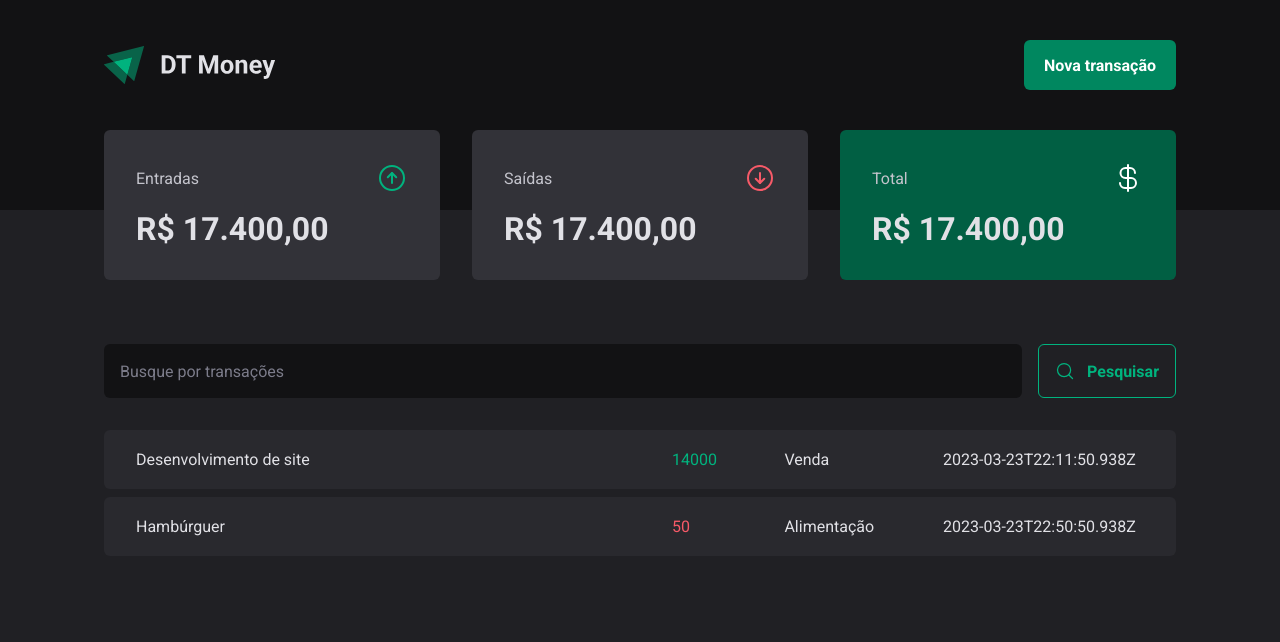
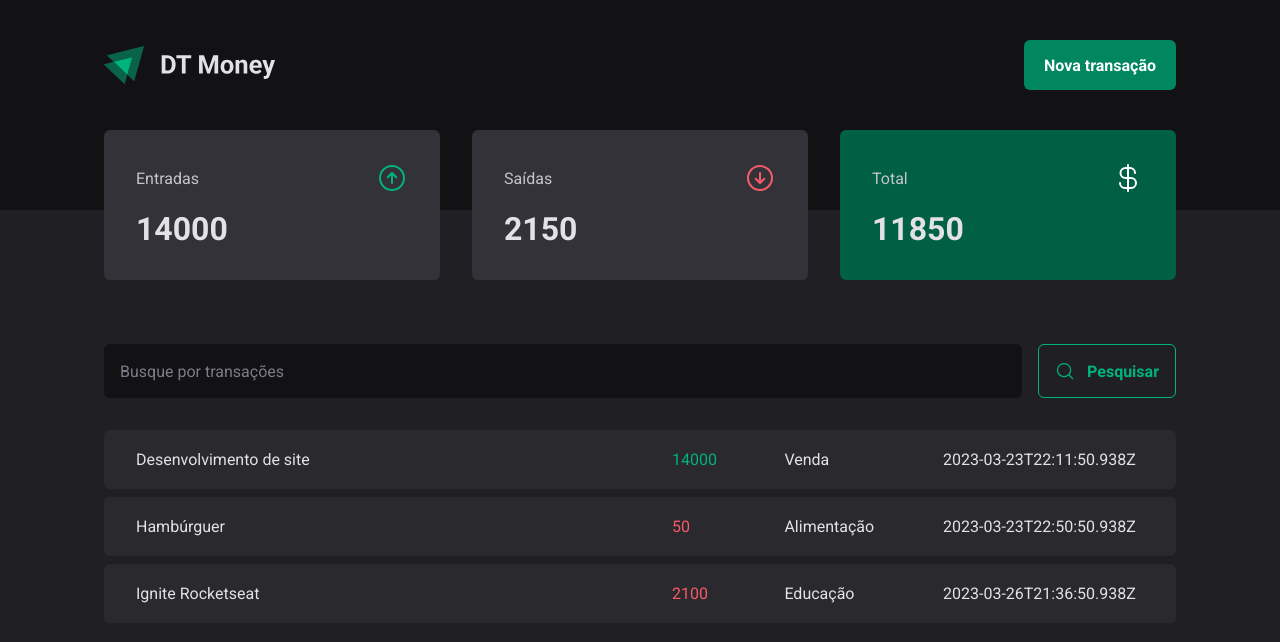
Before and after one commit to Azanniel/dt-money-ignite, a React (Vite) app: page / in a window 1280 px wide. Shown: the top 642 px of the page. Built offline with nearby package versions, Linux system fonts and the light colour scheme; data requests are answered from the project's data file.

Commit message:
🧐 add summary of transactions

```diff
--- a/server.json
+++ b/server.json
@@ -15,6 +15,14 @@
       "category": "Alimentação",
       "price": 50,
       "createdAt": "2023-03-23T22:50:50.938Z"
+    },
+    {
+      "id": 3,
+      "description": "Ignite Rocketseat",
+      "type": "outcome",
+      "category": "Educação",
+      "price": 2100,
+      "createdAt": "2023-03-26T21:36:50.938Z"
     }
   ]
 }
--- a/src/App.tsx
+++ b/src/App.tsx
@@ -1,4 +1,5 @@
 import { ThemeProvider } from 'styled-components'
+import { TransactionsProvider } from './contexts/TransactionsContext'
 import { Transactions } from './pages/Transactions'
 
 import { GlobalStyle } from './styles/global'
@@ -9,7 +10,9 @@
     <ThemeProvider theme={defaultTheme}>
       <GlobalStyle />
 
-      <Transactions />
+      <TransactionsProvider>
+        <Transactions />
+      </TransactionsProvider>
     </ThemeProvider>
   )
 }
--- a/src/components/Summary/index.tsx
+++ b/src/components/Summary/index.tsx
@@ -1,7 +1,27 @@
+import { useContext } from 'react'
 import { ArrowCircleUp, ArrowCircleDown, CurrencyDollar } from 'phosphor-react'
+
+import { TransactionsContext } from '../../contexts/TransactionsContext'
+
 import { SummaryCard, SummaryContainer } from './styles'
 
 export function Summary() {
+  const { transactions } = useContext(TransactionsContext)
+
+  const summary = transactions.reduce(
+    (acc, transaction) => {
+      if (transaction.type === 'income') {
+        acc.income += transaction.price
+        acc.total += transaction.price
+      } else {
+        acc.outcome += transaction.price
+        acc.total -= transaction.price
+      }
+      return acc
+    },
+    { income: 0, outcome: 0, total: 0 },
+  )
+
   return (
     <SummaryContainer>
       <SummaryCard>
@@ -11,7 +31,7 @@
           <ArrowCircleUp size={32} color="#00b37e" />
         </header>
 
-        <strong>R$ 17.400,00</strong>
+        <strong>{summary.income}</strong>
       </SummaryCard>
 
       <SummaryCard>
@@ -21,7 +41,7 @@
           <ArrowCircleDown size={32} color="#f75a68" />
         </header>
 
-        <strong>R$ 17.400,00</strong>
+        <strong>{summary.outcome}</strong>
       </SummaryCard>
 
       <SummaryCard variant="green">
@@ -31,7 +51,7 @@
           <CurrencyDollar size={32} color="#FFF" />
         </header>
 
-        <strong>R$ 17.400,00</strong>
+        <strong>{summary.total}</strong>
       </SummaryCard>
     </SummaryContainer>
   )
--- /dev/null
+++ b/src/contexts/TransactionsContext.tsx
@@ -0,0 +1,41 @@
+import { createContext, ReactNode, useEffect, useState } from 'react'
+
+export interface Transaction {
+  id: number
+  description: string
+  type: 'income' | 'outcome'
+  category: string
+  price: number
+  createdAt: string
+}
+
+interface TransactionsContextType {
+  transactions: Transaction[]
+}
+
+interface TransactionsProviderProps {
+  children: ReactNode
+}
+
+export const TransactionsContext = createContext({} as TransactionsContextType)
+
+export function TransactionsProvider({ children }: TransactionsProviderProps) {
+  const [transactions, setTransactions] = useState<Transaction[]>([])
+
+  async function loadTransaction() {
+    const response = await fetch('http://localhost:3333/transactions')
+    const data = await response.json()
+
+    setTransactions(data)
+  }
+
+  useEffect(() => {
+    loadTransaction()
+  }, [])
+
+  return (
+    <TransactionsContext.Provider value={{ transactions }}>
+      {children}
+    </TransactionsContext.Provider>
+  )
+}
--- a/src/pages/Transactions/index.tsx
+++ b/src/pages/Transactions/index.tsx
@@ -1,4 +1,7 @@
-import { useEffect, useState } from 'react'
+import { useContext } from 'react'
+
+import { TransactionsContext } from '../../contexts/TransactionsContext'
+
 import { Header } from '../../components/Header'
 import { Summary } from '../../components/Summary'
 import { SearchForm } from './components/SearchForm'
@@ -9,28 +12,8 @@
   TransactionsTable,
 } from './styles'
 
-interface Transaction {
-  id: number
-  description: string
-  type: 'income' | 'outcome'
-  category: string
-  price: number
-  createdAt: string
-}
-
 export function Transactions() {
-  const [transactions, setTransactions] = useState<Transaction[]>([])
-
-  async function loadTransaction() {
-    const response = await fetch('http://localhost:3333/transactions')
-    const data = await response.json()
-
-    setTransactions(data)
-  }
-
-  useEffect(() => {
-    loadTransaction()
-  }, [])
+  const { transactions } = useContext(TransactionsContext)
 
   return (
     <div>
```
